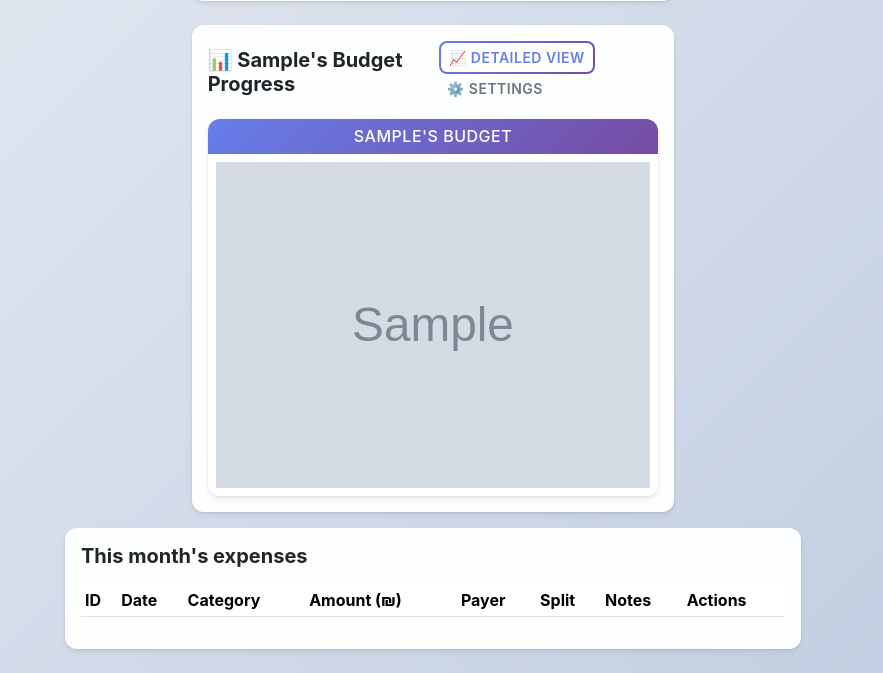
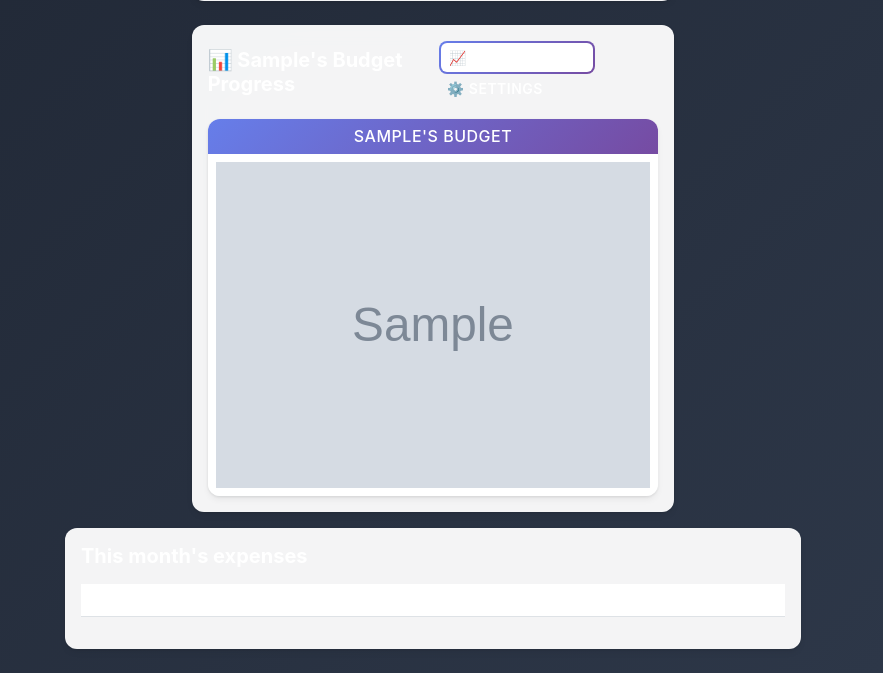
Before and after one commit to BrainCodex-e/expanses_tracker, a Flask app: page / in a window 1280 px wide. Shown: the part 777-1450 px from the top of the page, without its empty margins (397-1280 px from the left). Run offline with Flask 3, Linux system fonts and the light colour scheme; the visitor is signed in with stand-in values (Sample User, id 1); grey boxes marked "Sample" are stand-in pictures; a database or web service that is not in the repository returns one stand-in record (values such as "Sample title"); lists and menus that the app fills with data are empty; some libraries are stand-ins or nearby versions.

Commit message:
Fix black text on black background issue
- Enhanced dark mode CSS with forced white text styling
- Added comprehensive text color overrides for all elements
- Included JavaScript fallback to force white text on page load
- Fixed visibility issues with form labels, table text, and card content
- Added dark-mode class with manual activation support
- Improved contrast for better accessibility and readability

```diff
--- a/static/style.css
+++ b/static/style.css
@@ -525,3 +574,30 @@ h1, h5 {
 .fw-500 { font-weight: 500; }
 .fw-600 { font-weight: 600; }
 .fw-700 { font-weight: 700; }
+
+/* Force white text fallback for dark backgrounds */
+.text-white-force {
+  color: #ffffff !important;
+}
+
+/* Global text color override for dark themes */
+body.dark-theme,
+body.dark-theme * {
+  color: #ffffff !important;
+}
+
+/* Additional dark mode class for manual activation */
+.dark-mode {
+  background: linear-gradient(135deg, #1a202c 0%, #2d3748 100%);
+  color: #ffffff !important;
+}
+
+.dark-mode *,
+.dark-mode .card,
+.dark-mode .form-control,
+.dark-mode .form-select,
+.dark-mode .table,
+.dark-mode .badge,
+.dark-mode .alert {
+  color: #ffffff !important;
+}
--- a/templates/index.html
+++ b/templates/index.html
@@ -12,6 +12,29 @@
     <link rel="apple-touch-icon" href="https://via.placeholder.com/192.png?text=App">
   </head>
   <body>
+    <script>
+      // Force dark mode styling to prevent black text on black background
+      document.body.classList.add('dark-mode');
+
+      // Also force white text on all elements
+      function forceWhiteText() {
+        const style = document.createElement('style');
+        style.textContent = `
+          * {
+            color: #ffffff !important;
+          }
+          .text-muted {
+            color: rgba(255, 255, 255, 0.8) !important;
+          }
+        `;
+        document.head.appendChild(style);
+      }
+
+      // Apply immediately and also after DOM loads
+      forceWhiteText();
+      document.addEventListener('DOMContentLoaded', forceWhiteText);
+    </script>
+
     <div class="container my-4 fade-in">
       <div class="d-flex justify-content-between align-items-center mb-4">
         <div>
```
Also changed, not shown: other parts of static/style.css (+52 -3 lines).
